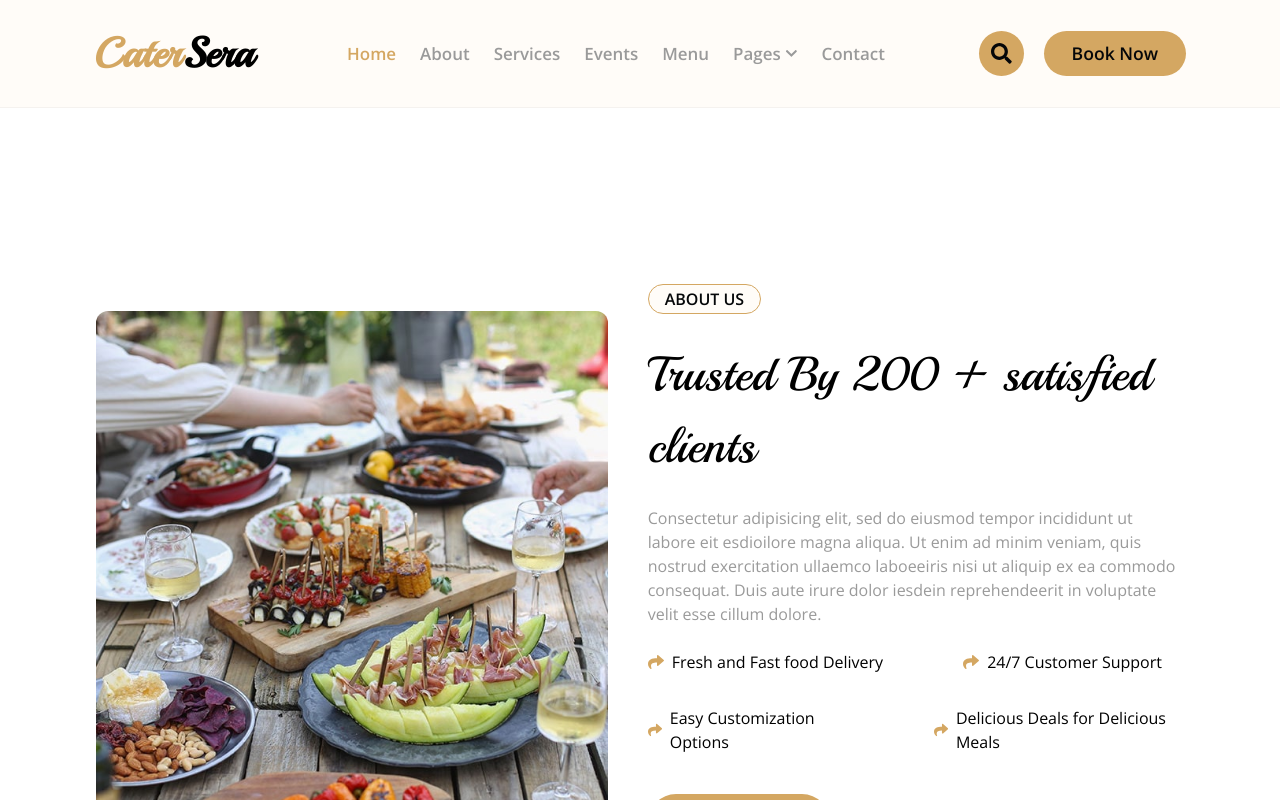
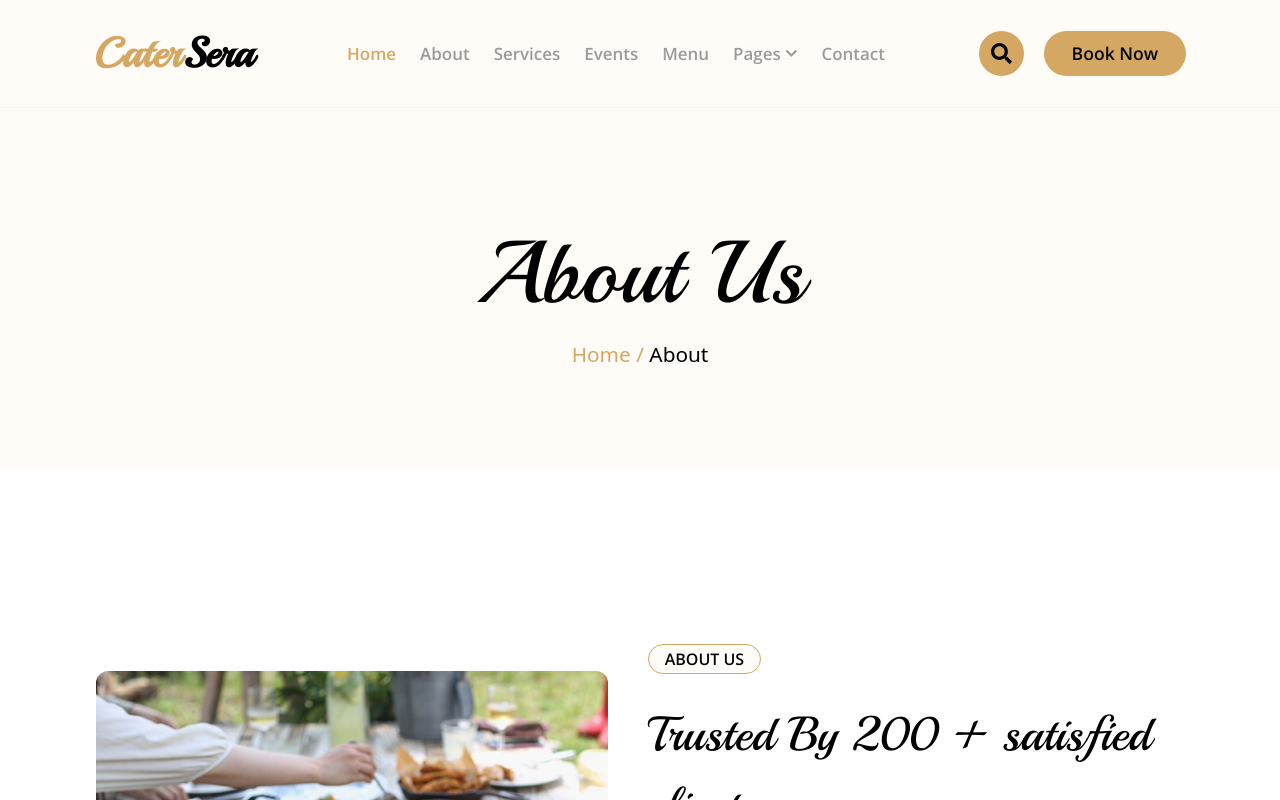
Before and after one commit to chwaleed/Resturant_Website, a React (Vite) app: page /about in a window 1280 px wide. Shown: the top 800 px of the page. Built offline with nearby package versions, Linux system fonts and the light colour scheme.

Commit message:
Routing added

```diff
--- a/src/App.jsx
+++ b/src/App.jsx
@@ -4,6 +4,9 @@ import { BrowserRouter as Router, Routes, Route } from "react-router-dom";
 import Footer from "./pages/Footer/Footer";
 import HomePage from "./RenderPages/HomePage";
 import AboutPage from "./RenderPages/AboutPage";
+import ServeciesPage from "./RenderPages/ServeciesPage";
+import EventsPage from "./RenderPages/EventsPage";
+import MenuPage from "./RenderPages/MenuPage";
 
 function App() {
   const [count, setCount] = useState(0);
@@ -16,6 +19,9 @@ function App() {
           <Route path="/" element={<HomePage />} />
           <Route path="home" element={<HomePage />} />
           <Route path="about" element={<AboutPage />} />
+          <Route path="services" element={<ServeciesPage />} />
+          <Route path="events" element={<EventsPage />} />
+          <Route path="menu" element={<MenuPage />} />
         </Routes>
         <Footer />
       </Router>
--- a/src/RenderPages/AboutPage.jsx
+++ b/src/RenderPages/AboutPage.jsx
@@ -1,10 +1,12 @@
 import React from "react";
 import Aboutus from "../pages/About Us/Aboutus";
 import Team from "../pages/Team/Team";
+import Page from "../compnents/Page";
 
 function AboutPage() {
   return (
     <>
+      <Page title={"About Us"} text2={"About"} />
       <Aboutus />
       <Team />
     </>
--- a/src/RenderPages/ContactPage.jsx
+++ b/src/RenderPages/ContactPage.jsx
@@ -0,0 +1,7 @@
+import React from "react";
+
+function ContactPage() {
+  return <></>;
+}
+
+export default ContactPage;
--- a/src/RenderPages/EventsPage.jsx
+++ b/src/RenderPages/EventsPage.jsx
@@ -0,0 +1,16 @@
+import React from "react";
+import Events from "../pages/Events/Events";
+import Booking from "../pages/Book Us/Booking";
+import Page from "../compnents/Page";
+
+function EventsPage() {
+  return (
+    <>
+      <Page text2={"Events"} title={"Events"} />
+      <Events />
+      <Booking />
+    </>
+  );
+}
+
+export default EventsPage;
--- a/src/RenderPages/MenuPage.jsx
+++ b/src/RenderPages/MenuPage.jsx
@@ -0,0 +1,14 @@
+import React from "react";
+import Menu from "../pages/Menu/Menu";
+import Page from "../compnents/Page";
+
+function MenuPage() {
+  return (
+    <>
+      <Page text2={"Menu"} title={"Menu"} />
+      <Menu />
+    </>
+  );
+}
+
+export default MenuPage;
--- a/src/RenderPages/ServeciesPage.jsx
+++ b/src/RenderPages/ServeciesPage.jsx
@@ -0,0 +1,16 @@
+import React from "react";
+import Services from "../pages/Services Page/Services";
+import Testimonials from "../pages/Testimonials/Testimonials";
+import Page from "../compnents/Page";
+
+function ServeciesPage() {
+  return (
+    <>
+      <Page text2={"Services"} title={"Services"} />
+      <Services />
+      <Testimonials />
+    </>
+  );
+}
+
+export default ServeciesPage;
--- a/src/Page.jsx
+++ b/src/compnents/Page.jsx
@@ -1,16 +1,17 @@
 import React from "react";
-import { Outlet } from "react-router";
 
-function Page() {
+function Page(Props) {
   return (
     <div>
       <div className="flex flex-col justify-center items-center bg-light h-[45vh]  w-full">
-        <h1 className=" text-[3rem] md:text-[5.5rem] font-heading">About Us</h1>
+        <h1 className=" text-[3rem] md:text-[5.5rem] font-heading">
+          {Props.title}
+        </h1>
         <h1 className="text-[1.1rem] md:text-[1.3rem]">
-          <span className="text-primary ">Home / Pages / </span>About
+          <span className="text-primary ">Home / {Props.text1}</span>
+          {Props.text2}
         </h1>
       </div>
-      <Outlet />
     </div>
   );
 }
--- a/src/pages/About Us/Aboutus.jsx
+++ b/src/pages/About Us/Aboutus.jsx
@@ -11,7 +11,7 @@ import { FaPlayCircle } from "react-icons/fa";
 
 function Aboutus() {
   return (
-    <div className="w-full py-36 overflow-hidden">
+    <div className="w-full pt-36 overflow-hidden">
       <div className="flex lg:flex-row flex-col lg:px-4 justify-center items-center gap-6 md:gap-10 font-body">
         <img
           src={about}
--- a/src/pages/Services Page/Services.jsx
+++ b/src/pages/Services Page/Services.jsx
@@ -13,7 +13,7 @@ import { FaUtensils } from "react-icons/fa";
 function Services() {
   // last chnage
   return (
-    <div>
+    <div className="mt-[16rem]">
       <div className="flex flex-col items-center gap-4">
         <Button2 text={"OUR SERVICES"} x={"px-4 bg-light"} y={"py-[2px]"} />
         <h1 className="font-heading text-[3rem] max-md:text-[2rem]">
```
